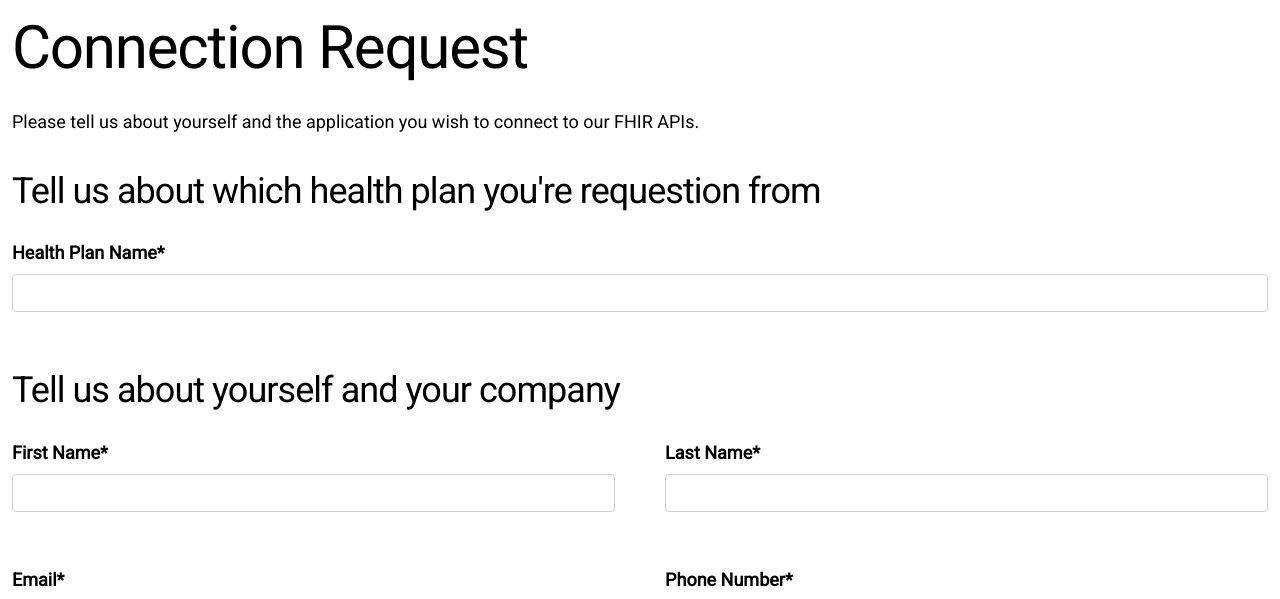
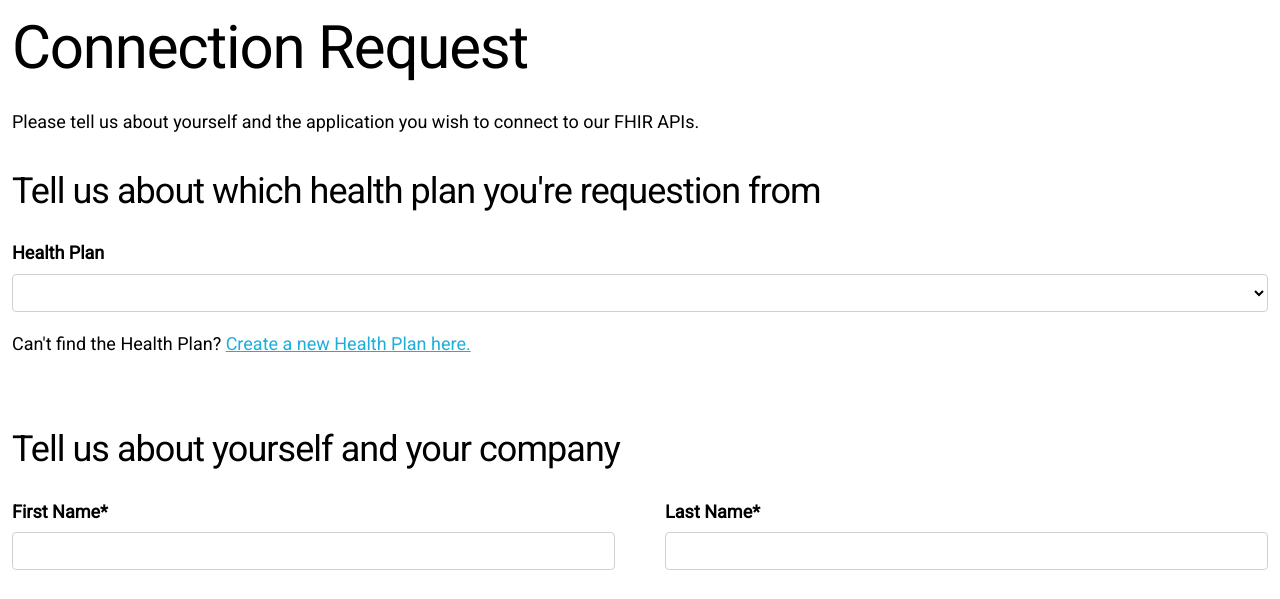
Before and after one commit to rodneygauna/H3O_Inferno, a Flask app: page /connection_request in a window 1280 px wide. Shown: the part 60-659 px from the top of the page. Run offline with Flask 3, Linux system fonts and the light colour scheme; data that the repository does not hold is empty; some libraries are stand-ins or nearby versions.

Commit message:
adjusted all for HealthPlan.id

```diff
--- a/src/models.py
+++ b/src/models.py
@@ -107,6 +107,8 @@ class ConnectionRequest(db.Model):
 
     # IDs
     id = db.Column(db.Integer, primary_key=True)
+    health_plan_id = db.Column(
+        db.Integer, db.ForeignKey("health_plans.id"))
     # Requester Information
     firstname = db.Column(db.String(255), nullable=False)
     lastname = db.Column(db.String(255), nullable=False)
@@ -129,8 +131,6 @@ class ConnectionRequest(db.Model):
     fhir_patient_access_api = db.Column(db.Boolean, nullable=False)
     fhir_provider_directory_api = db.Column(db.Boolean, nullable=False)
     fhir_drug_formulary_api = db.Column(db.Boolean, nullable=False)
-    # Health Plan Information
-    health_plan_name = db.Column(db.Text, nullable=False)
     # Working Status
     working_status = db.Column(db.String(100), default="New")
     # Timestamps
--- a/src/request/forms.py
+++ b/src/request/forms.py
@@ -68,10 +68,12 @@ class ConnectionRequestForm(FlaskForm):
     fhir_drug_formulary_api = BooleanField(
         'Drug Formulary API',
         render_kw={"class": "u-full-width"})
-    # Health Plan Information
-    health_plan_name = StringField(
-        'Health Plan Name*', validators=[DataRequired()],
-        render_kw={"class": "u-full-width"})
+    # Health Plan ID
+    health_plan_id = SelectField(
+        'Health Plan', coerce=int,
+        validators=[DataRequired()],
+        render_kw={"class": "u-full-width"}
+    )
     # Submit
     submit = SubmitField('Submit')
 
--- a/src/request/views.py
+++ b/src/request/views.py
@@ -27,11 +27,13 @@ from src.request.forms import (
 from src import db
 from src.models import (
     ConnectionRequest,
+    HealthPlan,
     RequestJira,
     ConnectionRequestChangeLog
 )
 from src.request.sql_queries import (
     get_all_connection_requests,
+    get_all_connection_requests_count,
     get_connection_request,
 )
 from src.utils.app_match import (
@@ -52,6 +54,17 @@ def connection_request():
     """Form for connection request. This is an unauthenticated route."""
 
     form = ConnectionRequestForm()
+
+    # Populate the Health Plan ID dropdown
+    form.health_plan_id.choices = [
+        (health_plan.id, f"{health_plan.name} ({health_plan.hp_id})")
+        for health_plan in db.session.query(
+            HealthPlan.id, HealthPlan.name, HealthPlan.hp_id,
+        ).filter(
+            HealthPlan.status == "ACTIVE"
+        ).order_by(
+            HealthPlan.name.asc()
+        ).all()]
 
     if form.validate_on_submit():
         new_request = ConnectionRequest(
@@ -74,7 +87,7 @@ def connection_request():
             fhir_patient_access_api=form.fhir_patient_access_api.data,
             fhir_provider_directory_api=form.fhir_provider_directory_api.data,
             fhir_drug_formulary_api=form.fhir_drug_formulary_api.data,
-            health_plan_name=form.health_plan_name.data,
+            health_plan_id=form.health_plan_id.data,
         )
         db.session.add(new_request)
         db.session.commit()
@@ -94,10 +107,12 @@ def view_requests():
     """View all requests. This is an authenticated route."""
 
     requests = get_all_connection_requests()
+    count = get_all_connection_requests_count()
 
     return render_template("requests/view_requests.html",
                            title="View Requests",
-                           requests=requests)
+                           requests=requests,
+                           count=count)
 
 
 # Route - View Request
@@ -123,6 +138,17 @@ def edit_request(request_id):
 
     connection_request = ConnectionRequest.query.get_or_404(request_id)
 
+    # Populate the Health Plan ID dropdown
+    form.health_plan_id.choices = [
+        (health_plan.id, f"{health_plan.name} ({health_plan.hp_id})")
+        for health_plan in db.session.query(
+            HealthPlan.id, HealthPlan.name, HealthPlan.hp_id,
+        ).filter(
+            HealthPlan.status == "ACTIVE"
+        ).order_by(
+            HealthPlan.name.asc()
+        ).all()]
+
     # Populate form fields with existing data
     if request.method == "GET":
         form.firstname.data = connection_request.firstname
@@ -147,7 +173,7 @@ def edit_request(request_id):
             connection_request.fhir_provider_directory_api
         form.fhir_drug_formulary_api.data = \
             connection_request.fhir_drug_formulary_api
-        form.health_plan_name.data = connection_request.health_plan_name
+        form.health_plan_id.data = connection_request.health_plan_id
 
     if form.validate_on_submit():
         connection_request.firstname = form.firstname.data
@@ -172,7 +198,7 @@ def edit_request(request_id):
             form.fhir_provider_directory_api.data
         connection_request.fhir_drug_formulary_api = \
             form.fhir_drug_formulary_api.data
-        connection_request.health_plan_name = form.health_plan_name.data
+        connection_request.health_plan_id = form.health_plan_id.data
         connection_request.updated_date = datetime.utcnow()
         connection_request.updated_by = current_user.id
         db.session.commit()
--- a/src/settings/views.py
+++ b/src/settings/views.py
@@ -28,7 +28,6 @@ settings_bp = Blueprint('settings', __name__)
 
 # Route - Settings Landing Page
 @settings_bp.route('/settings', methods=['GET', 'POST'])
-@admin_required
 @login_required
 def settings():
     """Settings landing page"""
@@ -40,6 +39,7 @@ def settings():
 # Route - Settings > Manage Users
 @settings_bp.route('/settings/manage-users',
                    methods=['GET', 'POST'])
+@admin_required
 @login_required
 def manage_users():
     """Manage users page"""
@@ -108,7 +108,6 @@ def change_status(user_id):
 # Settings - Manage Health Plans
 @settings_bp.route('/settings/manage-health-plans',
                    methods=['GET', 'POST'])
-@admin_required
 @login_required
 def manage_health_plans():
     """Manage health plans page"""
--- a/src/templates/navigation.html
+++ b/src/templates/navigation.html
@@ -58,15 +58,13 @@
     <div class="topbar-column">
       <div class="topbar-right">
         <ul>
-          {% if current_user.is_authenticated %} {% if current_user.role ==
-          "admin" %}
+          {% if current_user.is_authenticated %}
           <li class="topbar-item">
             <a href="{{ url_for('settings.settings')}}" class="topbar-link">
               <i class="fas fa-cog"></i>
               <span class="topbar-link-text"></span>
             </a>
           </li>
-          {% endif %}
           <li class="topbar-item">
             <a
               href="{{ url_for('users.user_profile', user_id=current_user.id) }}"
--- a/src/templates/requests/connection_request.html
+++ b/src/templates/requests/connection_request.html
@@ -9,7 +9,13 @@
   <div class="row">
     <h4>Tell us about which health plan you're requestion from</h4>
     <div class="u-full-width">
-      {{ form.health_plan_name.label }} {{ form.health_plan_name }}
+      {{ form.health_plan_id.label }} {{ form.health_plan_id }}
+      <p>
+        Can't find the Health Plan?
+        <a href="{{ url_for('settings.add_health_plan') }}"
+          >Create a new Health Plan here.</a
+        >
+      </p>
     </div>
   </div>
   <h4>Tell us about yourself and your company</h4>
--- a/src/templates/requests/view_request.html
+++ b/src/templates/requests/view_request.html
@@ -85,7 +85,7 @@
   <div class="row">
     <div class="six columns">
       <h5>Health Plan</h5>
-      <p>{{ connection_request.health_plan_name }}</p>
+      <p>{{ connection_request.name }} ({{ connection_request.hp_id }})</p>
     </div>
     <div class="six columns">
       <h5>APIs Requested</h5>
--- a/src/templates/requests/view_requests.html
+++ b/src/templates/requests/view_requests.html
@@ -1,5 +1,5 @@
 {% extends 'base.html' %} {% block content %}
-<h1>Connection Requests</h1>
+<h1>Connection Requests ({{ count }})</h1>
 <p style="font-size: 10px">
   Legend:
   <br />
@@ -14,6 +14,7 @@
   <table class="u-full-width">
     <thead>
       <tr>
+        <th>ID</th>
         <th>Requested Date</th>
         <th>Health Plan</th>
         <th>App Name</th>
@@ -29,13 +30,14 @@
     <tbody>
       {% if requests %} {% for request in requests %}
       <tr>
+        <td>{{ request.id }}</td>
         <td
           class="timestamp"
           data-utc="{{ request.created_date.isoformat() }}Z"
         >
           {{ request.created_date }}
         </td>
-        <td>{{ request.health_plan_name }}</td>
+        <td>{{ request.name }} ({{ request.hp_id }})</td>
         <td>{{ request.app_name }}</td>
         <td>
           {% if request.fhir_patient_access_api %}
```
Also changed, not shown: src/cli/cli_commands.py (+12 -2 lines), src/reports/sql_queries.py (+19 -7 lines), src/request/sql_queries.py (+22 -2 lines).
